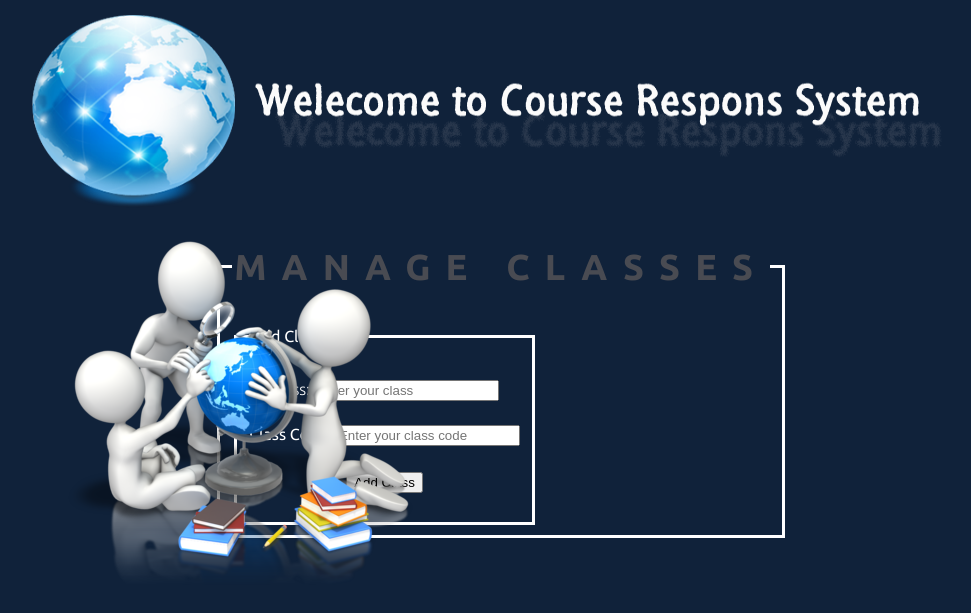
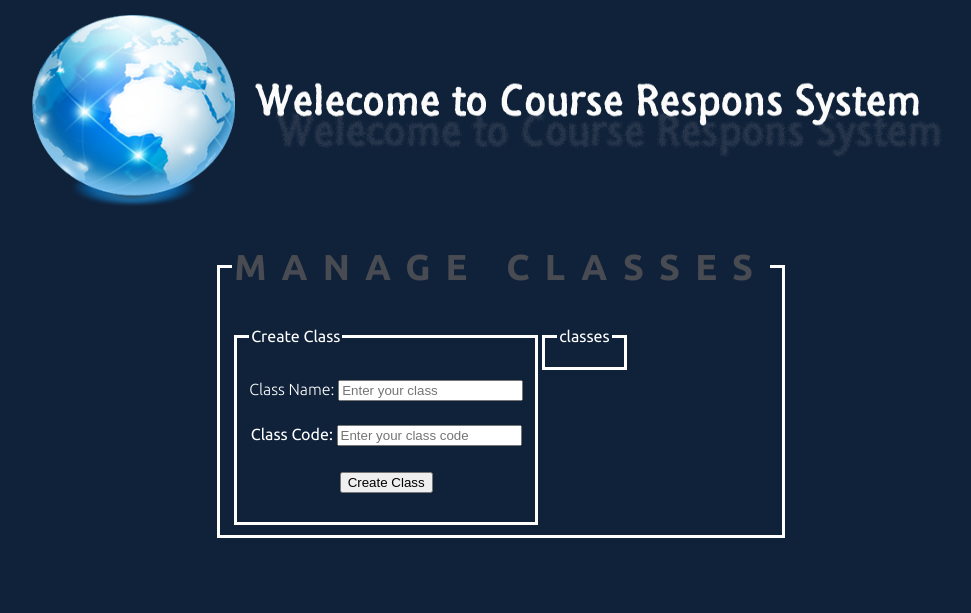
Before and after one commit to ultlittlechill/CourseResponseSystem, a Flask app: page /controlPanel in a window 1280 px wide. Shown: the top 613 px of the page, without its empty margins (156-1127 px from the left). Run offline with Flask 2, Linux system fonts and the light colour scheme; data that the repository does not hold is empty; parts of the project's set-up code (start-up, migrations or seed data) failed here and were passed over; some libraries are stand-ins or nearby versions.

Commit message:
create class is done

```diff
--- a/CRS/server.py
+++ b/CRS/server.py
@@ -61,8 +61,29 @@ def logout():
 
 @app.route('/controlPanel', methods=['GET', 'POST'])
 def controlPanel():
-    return  render_template('controlPanel.html')
+    conn=connectToDB()
+    cur = conn.cursor(cursor_factory=psycopg2.extras.DictCursor)
+    query = "select * from class "
+    cur.execute(query)
+    results = cur.fetchall()
 
+    if request.method == 'POST':
+      classname = request.form['classname']
+
+      classnumber = request.form['classnumber']
+      cur.execute("""INSERT INTO class
+             VALUES (%s, %s);""",[classnumber,classname] )
+
+      conn.commit()
+
+
+      query = "select * from class "
+      print query
+      cur.execute(query)
+      results = cur.fetchall()
+      return  render_template('controlPanel.html',results=results)
+
+    return  render_template('controlPanel.html',results=results)
 
 if __name__ == '__main__':
     app.debug=True
--- a/CRS/templates/controlPanel.html
+++ b/CRS/templates/controlPanel.html
@@ -15,17 +15,31 @@
 
 
             <fieldset class="sf" style="color:White; border-width:3px;float:left "  >
-            <legend >Add Class</legend>
+            <legend >Create Class</legend>
 				<p>
-					<label for="class" class="class" data-icon="u" >  Class:  </label>
-					<input id="class" name="class" style="color:black;"  required="required" type="text" placeholder="Enter your class"/>
+					<label for="class" class="class" data-icon="u" >  Class Name:  </label>
+					<input id="classname" name="classname" style="color:black;"  required="required" type="text" placeholder="Enter your class"/>
 
 				</p>Class Code:
-				<input id="classnm" name="classnm" style="color:black;"  required="required" type="text" placeholder="Enter your class code"/>
+				<input id="classnumber" name="classnumber" style="color:black;"  required="required" type="text" placeholder="Enter your class code"/>
 				<p>
-					<input type="submit" value="Add Class" style="color:black;"/>
+					<input type="submit" value="Create Class" style="color:black;"/>
 					</p>
 				</fieldset>
+
+				<fieldset class="sf" style="color:White; border-width:3px;float:left "  >
+            <legend >classes</legend>
+
+            {% for r in results %}
+                <p>
+               <input type="radio">{{r[1]}}
+               </p>
+            {% endfor %}
+
+            </fieldset>
+
+
+
 				</fieldset>
 			</form>
 
--- a/CRS/templates/layout.html
+++ b/CRS/templates/layout.html
@@ -31,22 +31,22 @@
 
 <body>
 
-
-<center>
-
-
-</center>
+<div id="site_content">
 
 
 
-{% block content %}{% endblock %}
-{% if 'username' not in session %}
-<p style=" position: absolute;left: 200px; bottom:40;  ">
-        <img src="static/images/h.png" alt=""  />
+	  <div class="sidebar_container">
+		<div class="sidebar">
+          <div class="sidebar_item">
 
 
-</p>
-{% endif %}
+
+
+	  <div id="content">
+        {% block content %}{% endblock %}
+
+
+
 
 
 </body>
```
Also changed, not shown: CRS/templates/index.html (+11 -0 lines), CRS/templates/login.html (+11 -0 lines).
